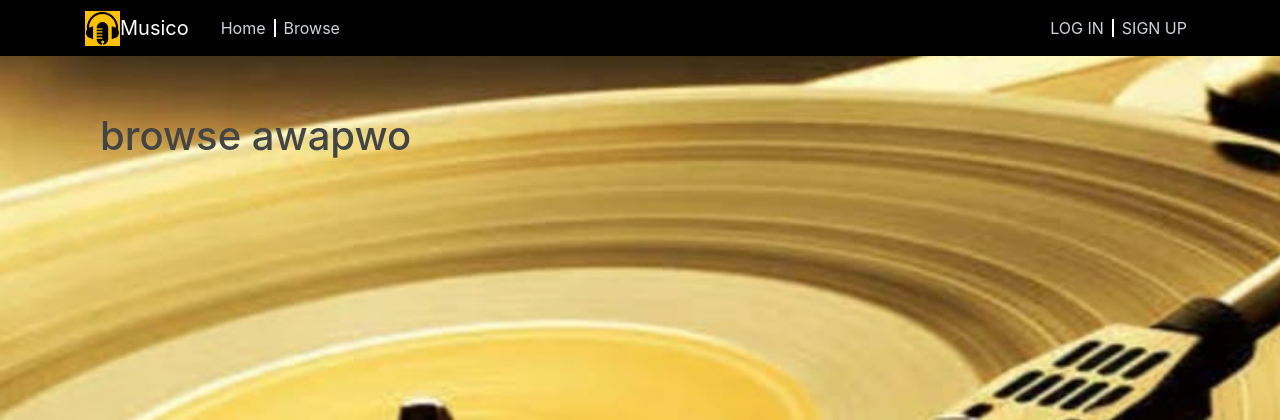
After one commit to shivankar-p/Musicplayer, a Flask app: page /browse in a window 1280 px wide. The commit adds this page. Shown: the top 420 px of the page. Run offline with Flask 2, Linux system fonts and the light colour scheme; parts of the project's set-up code (start-up, migrations or seed data) failed here and were passed over; some libraries are stand-ins or nearby versions.

Commit message:
added browse routes

```diff
--- a/mplayer/mplayer/__init__.py
+++ b/mplayer/mplayer/__init__.py
@@ -32,7 +32,9 @@ def create_app(config_class=Config):
 
     from mplayer.users.routes import users
     from mplayer.main.routes import main
+    from mplayer.music.routes import music
     app.register_blueprint(users)
     app.register_blueprint(main)
+    app.register_blueprint(music)
 
     return app
--- /dev/null
+++ b/mplayer/mplayer/music/routes.py
@@ -0,0 +1,7 @@
+from flask import render_template, url_for, flash, redirect, request, Blueprint
+
+music = Blueprint('music', __name__)
+
+@music.route("/browse")
+def browse():
+    return render_template('browse.html')
--- /dev/null
+++ b/mplayer/mplayer/templates/browse.html
@@ -0,0 +1,10 @@
+{% extends "layout.html" %}
+{% block content %}
+
+<div class="body">
+
+    <h1>browse awapwo</h1>
+
+</div>
+
+{% endblock content %}
--- a/mplayer/mplayer/templates/layout.html
+++ b/mplayer/mplayer/templates/layout.html
@@ -38,7 +38,7 @@
                 }
                 </style>
                 <div class="vl"></div>
-              <a class="nav-item nav-link" href="/browse">Browse</a>
+              <a class="nav-item nav-link" href="{{ url_for('music.browse') }}">Browse</a>
             </div>
             <!-- Right corner -->
             <div class="navbar-nav">
--- a/mplayer/run.py
+++ b/mplayer/run.py
@@ -3,4 +3,4 @@ from mplayer import create_app
 app = create_app()
 
 if __name__ == '__main__':
-    app.run(debug=True)
+    app.run(debug=True, port = 3000)
```
Also changed, not shown: mplayer/mplayer/main/routes.py (line endings or trailing spaces), mplayer/mplayer/music/__init__.py (added).
